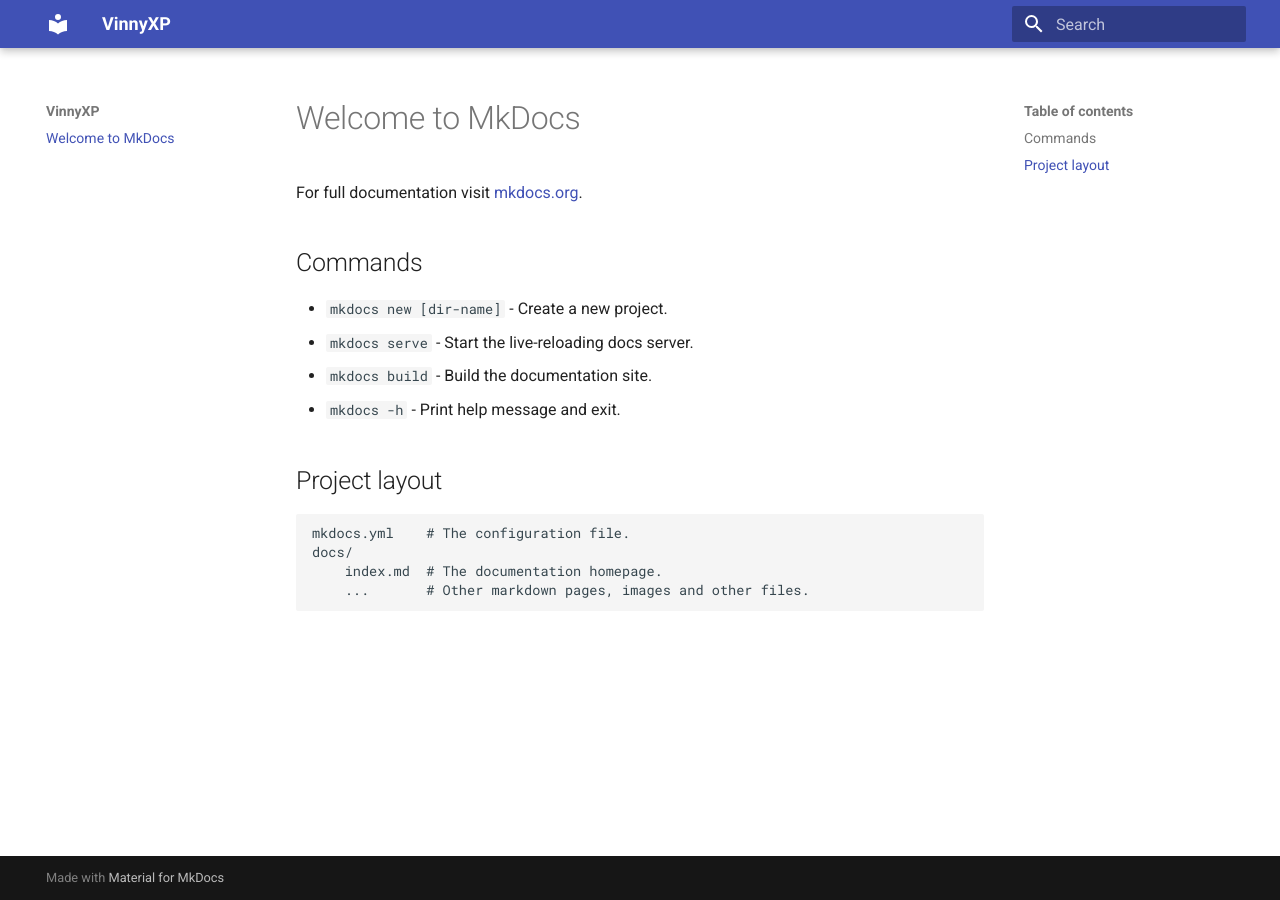
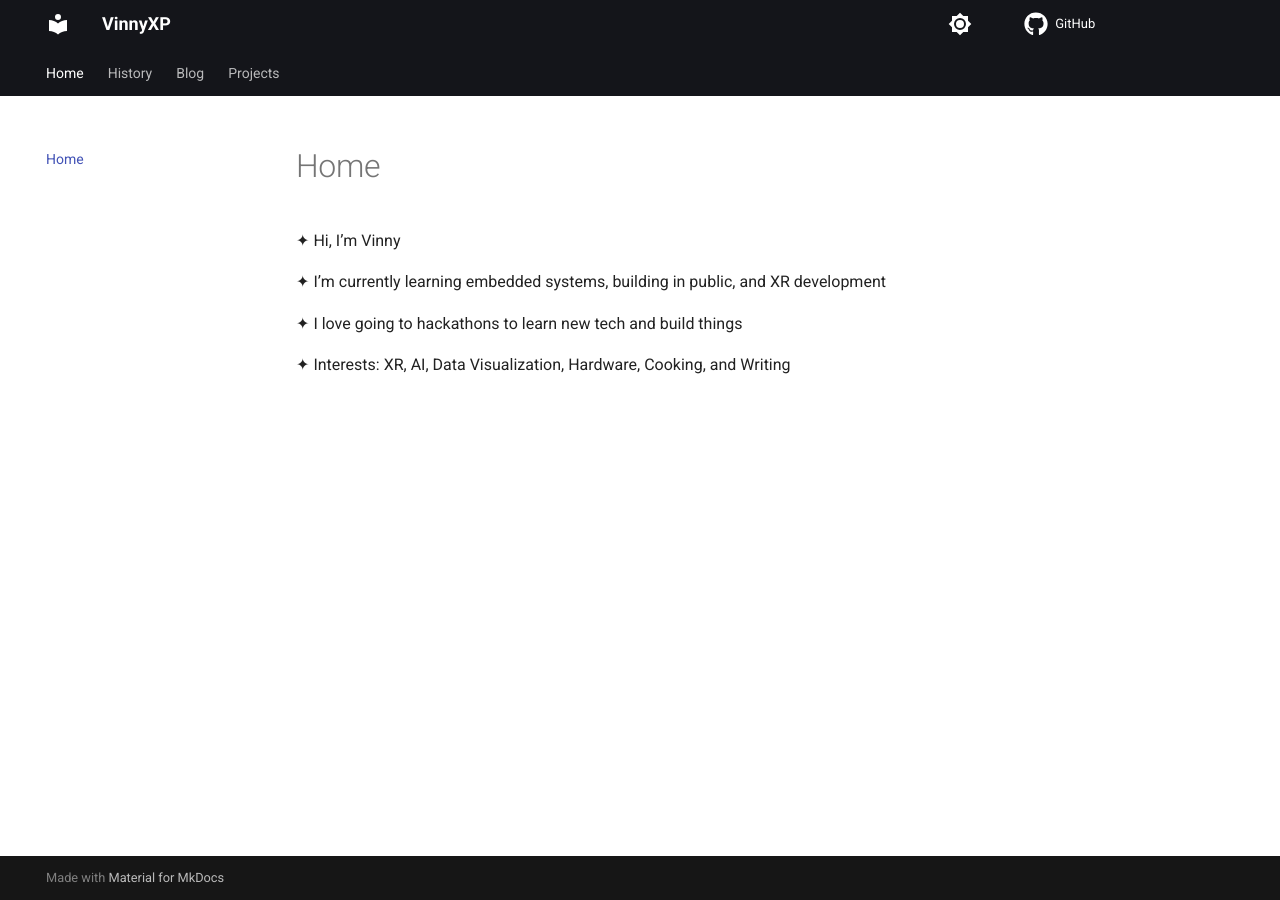
Before and after one commit to VinnyXP/vinnyxp.github.io, an MkDocs documentation site: the page built from docs/index.md, in a window 1280 px wide. Built offline with MkDocs 1.6.1 and Material for MkDocs 9.7.7, drawn with Linux system fonts in a browser that asks for light colours; comment, search, counter and statistics services are not loaded.

Commit message:
Updating the website

```diff
--- /dev/null
+++ b/docs/blog/.authors.yml
@@ -0,0 +1,5 @@
+authors:
+  vinnyxp:
+    name: Vinny X. Pham
+    description: Author
+    avatar: https://github.com/VinnyXP.png
--- a/docs/index.md
+++ b/docs/index.md
@@ -1,17 +1,8 @@
-# Welcome to MkDocs
+# Home
+✦ Hi, I’m Vinny
 
-For full documentation visit [mkdocs.org](https://www.mkdocs.org).
+✦ I’m currently learning embedded systems, building in public, and XR development
 
-## Commands
+✦ I love going to hackathons to learn new tech and build things
 
-* `mkdocs new [dir-name]` - Create a new project.
-* `mkdocs serve` - Start the live-reloading docs server.
-* `mkdocs build` - Build the documentation site.
-* `mkdocs -h` - Print help message and exit.
-
-## Project layout
-
-    mkdocs.yml    # The configuration file.
-    docs/
-        index.md  # The documentation homepage.
-        ...       # Other markdown pages, images and other files.
+✦ Interests: XR, AI, Data Visualization, Hardware, Cooking, and Writing
--- a/mkdocs.yml
+++ b/mkdocs.yml
@@ -2,3 +2,27 @@ site_name: VinnyXP
 site_url: https://vinnyxp.github.io
 theme:
   name: material
+  icon:
+    repo: fontawesome/brands/github
+  features:
+    - navigation.tabs
+  palette:
+    # Palette toggle for light mode
+    - media: "(prefers-color-scheme: light)"
+      scheme: default
+      primary: black
+      accent: pink
+      toggle:
+        icon: material/brightness-7
+        name: Switch to dark mode
+    # Palette toggle for dark mode
+    - media: "(prefers-color-scheme: dark)"
+      scheme: slate
+      primary: black
+      accent: pink
+      toggle:
+        icon: material/brightness-4
+        name: Switch to light mode
+repo_url: https://github.com/VinnyXP/vinnyxp.github.io
+plugins:
+  - blog
```
Also changed, not shown: README.md (+4 -1 lines), docs/blog/index.md (added, +6 -0 lines), docs/blog/posts/resume-build-guide.md (added, +10 -0 lines), docs/history.md (added, +13 -0 lines), docs/projects/index.md (added).
